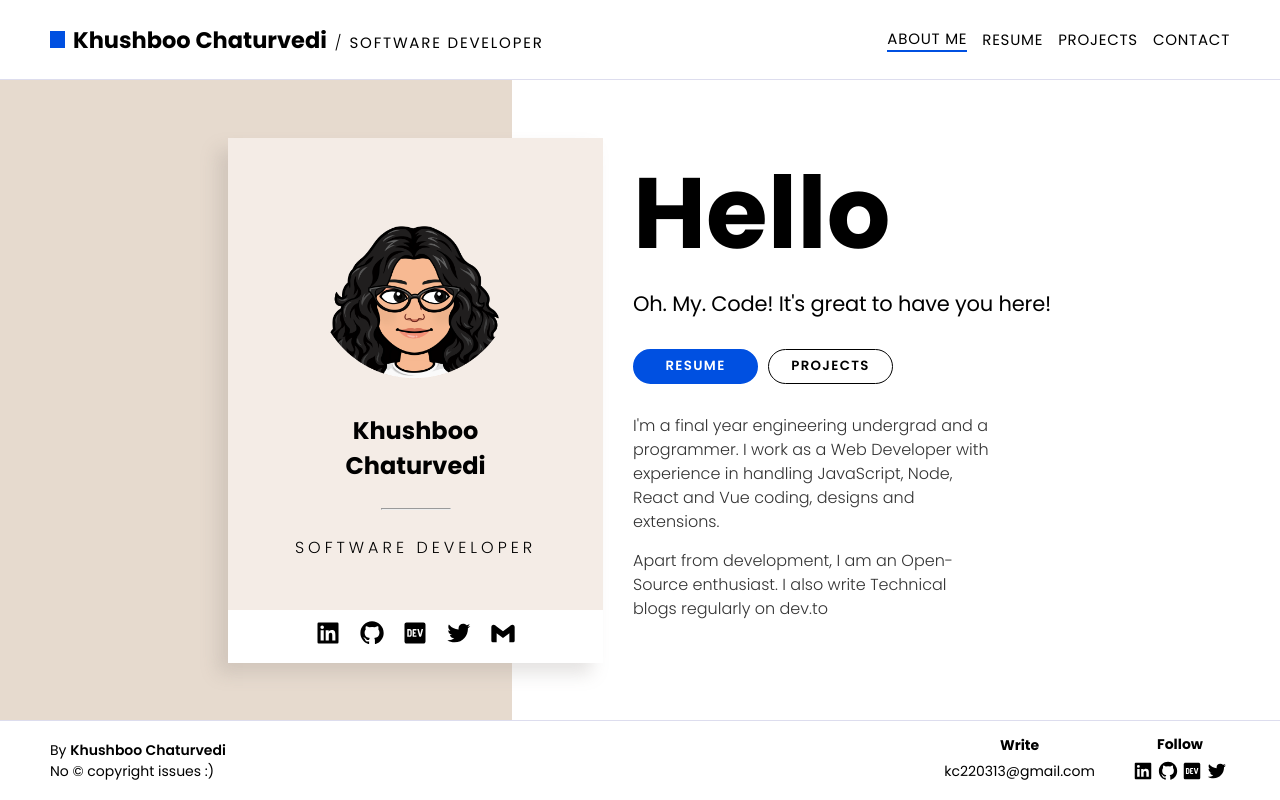
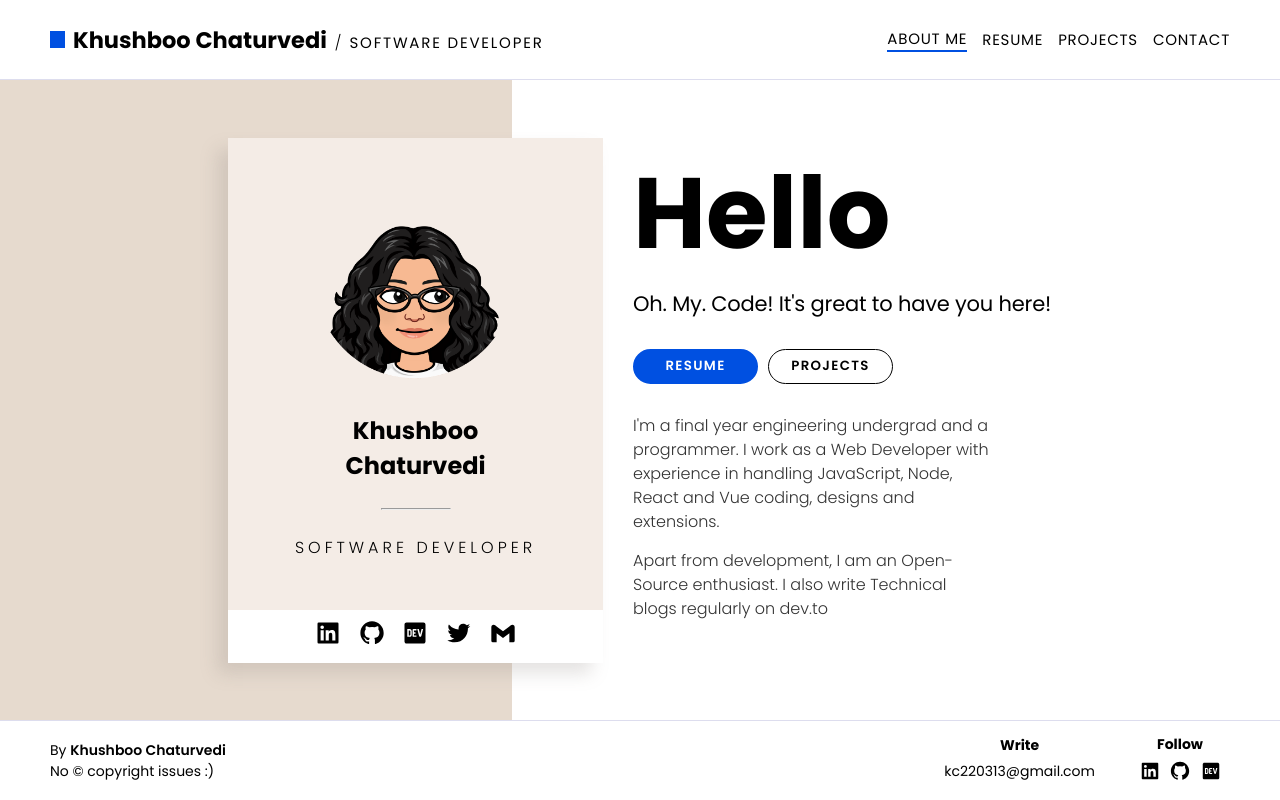
Before and after one commit to khush2706/personal-website-2.0, a React (Vite) app: page / in a window 1280 px wide. Built offline with nearby package versions, Linux system fonts and the light colour scheme.

Commit message:
-fix: removed twt account from footer

```diff
--- a/src/components/Footer.jsx
+++ b/src/components/Footer.jsx
@@ -1,7 +1,7 @@
 import Dev from './Icons/Dev'
 import Github from './Icons/Github'
 import Linkedin from './Icons/Linkedin'
-import Twitter from './Icons/Twitter'
+// import Twitter from './Icons/Twitter'
 import {
   IconsContainer,
   LicenceContainer,
@@ -45,9 +45,9 @@ const Footer = () => {
               <Link to="https://dev.to/khush2706" target="_blank" rel="noopener noreferrer">
                 <Dev width="22" height="22" />
               </Link>
-              <Link to="https://twitter.com/khush__2706" target="_blank" rel="noopener noreferrer">
+              {/* <Link to="https://twitter.com/khush__2706" target="_blank" rel="noopener noreferrer">
                 <Twitter width="22" height="22" />
-              </Link>
+              </Link> */}
             </IconsContainer>
           </SocialItem>
         </SocialContainer>
```
